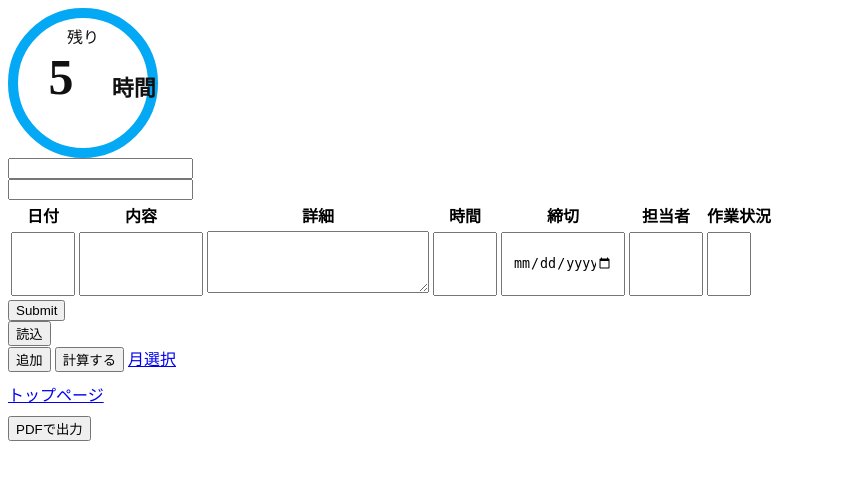
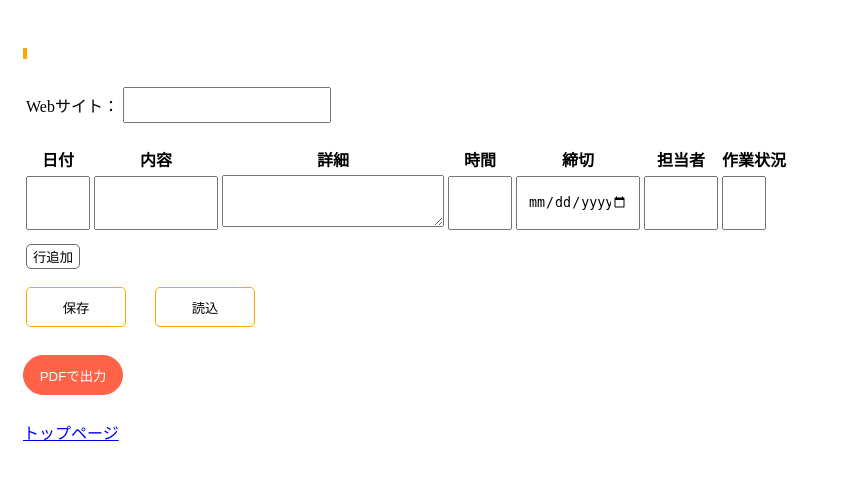
Before and after one commit to YurikaSaito1/WorkingTimeReport, a PHP site: page /tcpdf/monthReport.php in a window 1280 px wide. Shown: the top 480 px of the page, without its empty margins (0-841 px from the left). Run offline with PHP 8.4, Linux system fonts and the light colour scheme; data that the repository does not hold is empty.

Commit message:
デザイン・企業名表示

```diff
--- a/css/monthReport.css
+++ b/css/monthReport.css
@@ -85,8 +85,33 @@ svg circle.passive {
     font-size: 14px;
 }
 
-.loadSave {
-    margin: 10px 0 0 0;
+.company {
+    margin: 15px;
+    box-sizing: border-box;
+    border: none;
+    background: linear-gradient(transparent 70%, orange 0%);
+    color: dimgray;
+    font-size: 30px;
+}
+
+#dummyTextBox {
+    display: inline-block;
+    position: absolute;
+    overflow: hidden;
+    white-space: nowrap;
+    clip: rect(0 0 0 0);
+}
+
+.webArea {
+    margin: 0 0 40px 15px;
+    height: 30px;
+    display: flex;
+    align-items: stretch;
+}
+
+.web {
+    height: 30px;
+    width: 200px;
 }
 
 .formArea {
@@ -95,17 +120,19 @@ svg circle.passive {
 }
 
 .inputTable {
-    height: 40px;
+    margin-left: 15px;
+    margin-bottom: 10px;
+    height: 30px;
 }
 
 .inputTable input {
     padding: 10px;
-    height: 40px;
+    height: 30px;
 }
 
 .inputTable textarea {
     padding: 10px;
-    height: 40px;
+    height: 30px;
 }
 
 .date {
@@ -144,6 +171,48 @@ svg circle.passive {
     padding: 10px;
 }
 
+#appendButton {
+    margin-left: 18px;
+    height: 25px;
+    background-color: white;
+    border: 1px solid dimgray;
+    border-radius: 5px;
+}
+
+#appendButton:hover {
+    background-color: whitesmoke;
+}
+
+.loadsaveButton {
+    margin: 15px 10px 10px 15px;
+    height: 40px;
+    width: 100px;
+    background-color: white;
+    border: 1.5px solid orange;
+    border-radius: 5px;
+}
+
+.loadsaveButton:hover {
+    background-color : orange;
+    color: white;
+}
+
+.pdfButton {
+    margin: 15px;
+    height: 40px;
+    width: 100px;
+    background-color: tomato;
+    color: white;
+    border: 1px solid tomato;
+    border-radius: 20px;
+}
+
+.pdfButton:hover {
+    background-color: orangered;
+    border: 1px solid orangered;
+}
+
 .link {
+    margin-left: 15px;
     padding: 10px 0;
 }
--- a/js/monthReport.js
+++ b/js/monthReport.js
@@ -128,11 +128,6 @@ calculateButton.addEventListener("click", () => {
     }, 300);
 });
 
-function initial (company) {
-
-    document.getElementById("company").value = company;
-}
-
 function inputForm (i, row_data) {
     document.getElementById("date" + i).value = row_data[2];
     document.getElementById("category" + i).value = row_data[3];
--- a/monthReport.php
+++ b/monthReport.php
@@ -6,7 +6,7 @@
         <title>作業時間報告</title>
     </head>
     <body>
-        <div class="percent">
+        <!--<div class="percent">
             <svg>
                 <circle class="base" cx="75" cy="75" r="70"></circle>
                 <circle class="active" id="line" cx="75" cy="75" r="70"></circle>
@@ -15,7 +15,7 @@
                 <p>残り</p>
                 <h3 id="title"><div id="time_form_area">5</div><span>時間</span></h3>
             </div>
-        </div>
+        </div>-->
         <!--<div id="appendCategory">
             <form id="categoryText" name="categoryText">
                 <input type="text" name="inputText"/>
@@ -23,13 +23,19 @@
             </form>
         </div>-->
 
-        <div id="contents">
+        <div class="contents">
             <form action="monthReport.php" method="post">
                 <div class="companyArea">
                     <input type="text" class="company" id="company" name="company">
+                    <span id="dummyTextBox" aria-hidden="true"></span>
                 </div>
                 <div class="webArea">
-                    <input type="text" class="web" id="web" name="web">
+                    <table>
+                        <tr>
+                            <td><p>Webサイト：</p></td>
+                            <td><input type="text" class="web" id="web" name="web"></td>
+                        </tr>
+                    </table>
                 </div>
                 <div class="graphArea">
                     <div class="formArea">
@@ -62,7 +68,7 @@ if (mysqli_connect_errno()) {
 }
 
 // データを挿入する
-$sql = "SELECT company_Name FROM company_table WHERE company_code = ?";
+$sql = "SELECT company_name FROM company_table WHERE company_code = ?";
 $stmt = $mysqli->prepare($sql);
 $stmt->bind_param('s', $companyName);
 $stmt->execute();
@@ -72,38 +78,38 @@ $result = $stmt->get_result();
 $row_data = $result->fetch_array(MYSQLI_NUM);
 $companyNameJan = json_encode($row_data);
 
-// 結果を出力
-echo <<< EOM
-<script type="text/javascript">
-document.getElementById("company").value = $companyNameJan;
-</script>
-EOM;
-
 $mysqli->close();
 ?>
+                <div class="appendButtonArea">
+                    <button class="button" id="appendButton" type="button" onclick="append()">行追加</button>
+                </div>
                 <input type="hidden" name="state" value="insert">
                 <input type="hidden" name="companyName" value="<?= $companyName ?>">
-                <input type="submit">
+                <table>
+                    <tr>
+                        <td><input class="loadsaveButton" id="saveButton" type="submit" value="保存"></td>
+            </form>
+            <form action="monthReport.php" method="post">
+                <input type="hidden" name="state" value="select">
+                <input type="hidden" name="companyName" value="<?= $companyName ?>">
+                        <td><input class="loadsaveButton" id="loadButton" type="submit" value="読込"></td>
+                    </tr>
+                </table>
             </form>
         </div>
-        <form action="monthReport.php" method="post">
-            <input type="hidden" name="state" value="select">
-            <input type="hidden" name="companyName" value="<?= $companyName ?>">
-            <input type="submit" value="読込">
-        </form>
-        <button id="appendButton" type="button" onclick="append()">追加</button>
-        <button id="calculateButton" type="button">計算する</button>
-        <a href="yearGraph.html">月選択</a>
-        <div class="link">
-            <a href="index.html" id="topPage">トップページ</a>
-        </div>
+        <!--<button class="button" id="calculateButton" type="button">計算する</button>-->
+        <!--<a href="yearGraph.html">月選択</a>-->
         <form action="pdf.php" method="post">
         <script src="js/monthReport.js"></script>
 
 <?php
 echo <<< EOM
 <script type="text/javascript">
-document.getElementById("company").value = $companyNameJan;
+const company = document.getElementById("company");
+const dummyTextBox = document.getElementById("dummyTextBox");
+company.value = $companyNameJan;
+dummyTextBox.textContent = company.value;
+company.style.width = dummyTextBox.clientWidth * 2 + 'px';
 </script>
 EOM;
 // 入力欄を初期状態にするか(initial)、データベースに記録するか(insert)、データベースから挿入するか(select)
@@ -194,15 +200,11 @@ switch ($_POST["state"]) {
 }
 ?>
 
-            <input type="hidden" id="companyNameJan" name="companyNameJan" value="">
-<?php
-echo <<< EOM
-<script type="text/javascript">
-document.getElementById("companyNameJan").value = $companyNameJan;
-</script>
-EOM;
-?>
-            <input type="submit" value="PDFで出力">
+            <input type="hidden" id="companyNameJan" name="companyCode" value="<?= $companyName ?>">
+            <input class="pdfButton" type="submit" value="PDFで出力">
         </form>
+        <div class="link">
+            <a href="index.html" id="topPage">トップページ</a>
+        </div>
     </body>
 </html>
```
Also changed, not shown: pdf.php (+47 -18 lines).
